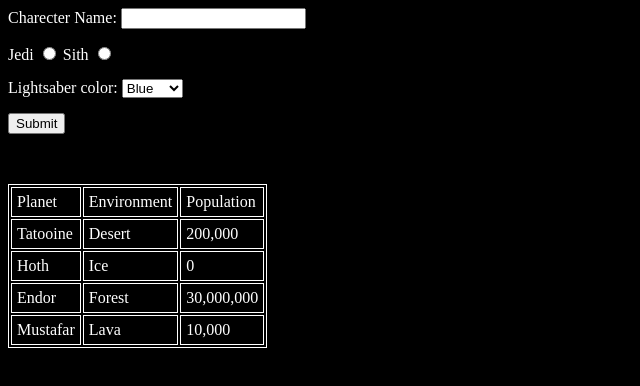
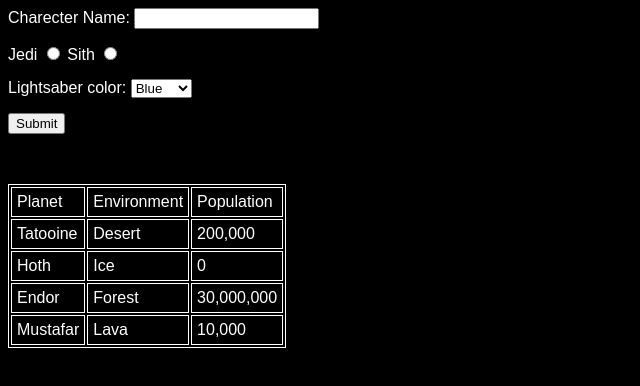
Before and after one commit to richardwebber/assess-2, a website: page src/index.html in a window 1280 px wide. Shown: the whole page, without its empty margins (0-640 px from the left). Drawn offline with Linux system fonts and the light colour scheme.

Commit message:
save-point

```diff
--- a/src/index.html
+++ b/src/index.html
@@ -8,19 +8,19 @@
   </head>
 
   <body>
-    <div class="div1">
+    <form class="form1">
       <label for="name">Charecter Name: </label>
       <input type="text" id="name" />
-    </div>
+    </form>
 
-    <div class="div1">
-      <label for="jedi">Jedi</label>
-      <input type="radio" id="jedi"/>
-      <label for="sith">Sith</label>
-      <input type="radio" id="sith"/>
-    </div>
+    <form class="form1">
+      <label>Jedi</label>
+      <input type="radio" id="jedi" value="jedi"/>
+      <label>Sith</label>
+      <input type="radio" id="sith" value="sith"/>
+    </form>
 
-    <div class="div1">
+    <form class="form1">
       <label for="lightsaber">Lightsaber color: </label>
       <select name="lightsaber" id="lightsaber-select">
         <option value="blue" id="lightsabers">Blue</option>
@@ -28,11 +28,11 @@
         <option value="red" id="lightsabers">Red</option>
         <option value="purple" id="lightsabers">Purple</option>
       </select>
-    </div>
+    </form>
 
-    <div class="">
+    <form class="">
       <button type="submit">Submit</button>
-    </div>
+    </form>
 
     <div>
       <table>
--- a/src/styles.css
+++ b/src/styles.css
@@ -1,4 +1,8 @@
-.div1 {
+* {
+    font-family: sans-serif;
+}
+
+.form1 {
     padding-bottom: 15px
 }
 
@@ -17,6 +21,5 @@
 
 body {
     background: black;
-    font-family: sand-sefit;
     color: white;
 }
```
Also changed, not shown: src/js-dom.js (+21 -1 lines).
